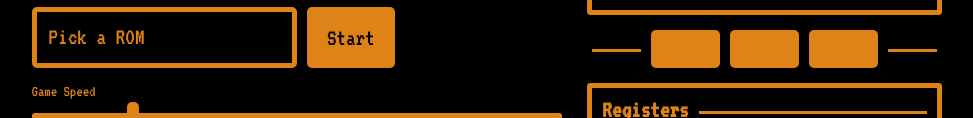
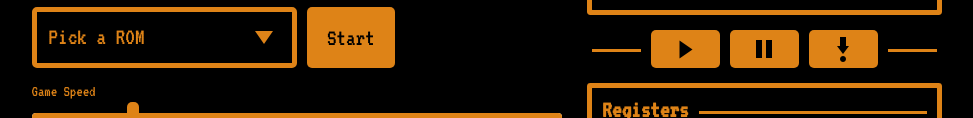
Before and after one commit to yayitsd4n/chip8, a plain HTML site: page index.html in a window 1280 px wide. Shown: the part 351-469 px from the top of the page, without its empty margins (156-1129 px from the left). Drawn offline with Linux system fonts and the light colour scheme; the site is published under a folder, as on GitHub Pages, so addresses that start at the root find nothing.

Commit message:
fixed broken image links

```diff
--- a/css/style.css
+++ b/css/style.css
@@ -103,7 +103,7 @@ select {
     border: 5px solid var(--primaryColor);
     border-radius: 5px;
     background: none;
-    background: url('/images/dropdown.png');
+    background: url('../images/dropdown.png');
     background-repeat: no-repeat;
     background-position: 92% center;
     color: var(--primaryColor);
@@ -367,13 +367,13 @@ input[type=range]:focus::-ms-fill-upper {
         z-index: 1;
     }
     .StackControls-button--play {
-        background-image: url('/images/play.png');
+        background-image: url('../images/play.png');
     }
     .StackControls-button--pause {
-        background-image: url('/images/pause.png');
+        background-image: url('../images/pause.png');
     }
     .StackControls-button--next {
-        background-image: url('/images/next.png');
+        background-image: url('../images/next.png');
     }
     .StackControls-button:first-child {
         box-shadow: 0 0 0 5px var(--secondaryColor), -10px 0 0px 0px var(--secondaryColor);
```
